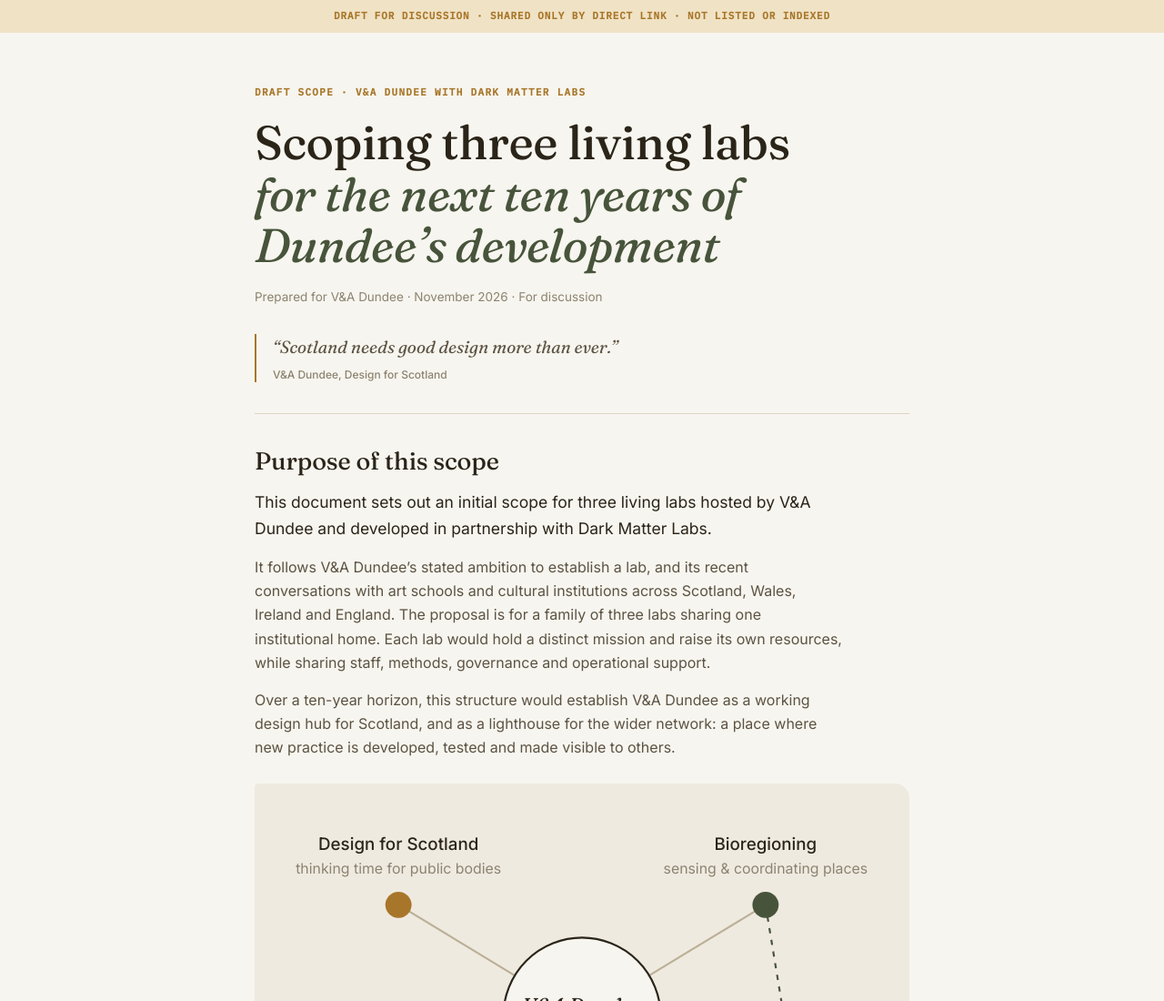
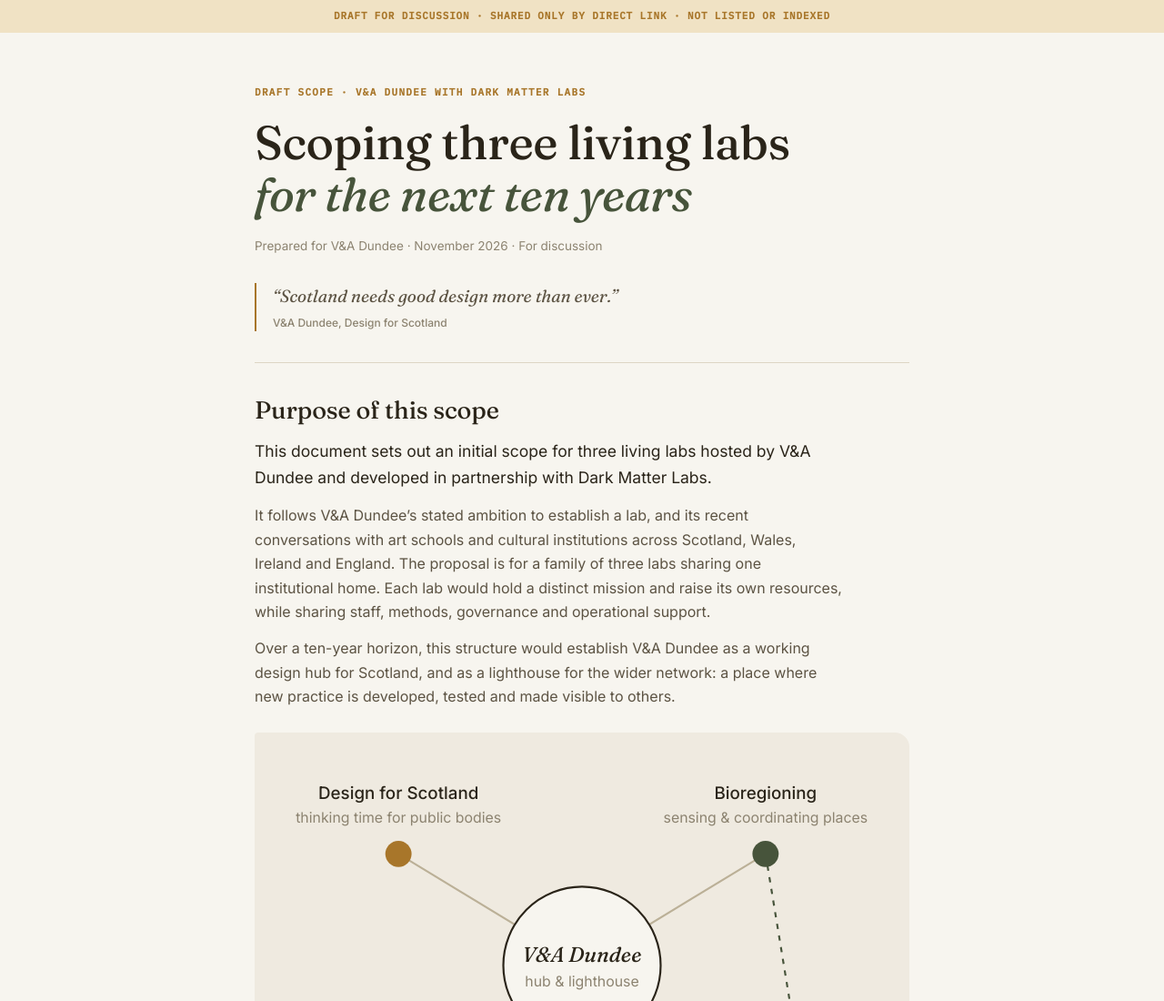
Before and after one commit to Dark-Matter-Labs/pathways, a plain HTML site: page va-dundee-labs.html in a window 1280 px wide. Shown: the top 1100 px of the page at 91% size. Drawn offline with Linux system fonts and the light colour scheme.

Commit message:
Shorten V&A Dundee labs headline
Co-Authored-By: Claude Opus 5.5 <noreply@anthropic.com>
Claude-Session: https://claude.ai/code/session_01LNLAAMtuKgnAB171iPkgJG

```diff
--- a/va-dundee-labs.html
+++ b/va-dundee-labs.html
@@ -4,7 +4,7 @@
 <meta charset="utf-8">
 <meta name="viewport" content="width=device-width, initial-scale=1">
 <meta name="robots" content="noindex, nofollow">
-<meta name="description" content="Draft scope: three living labs at V&amp;A Dundee for the next ten years of Dundee&rsquo;s development, developed with Dark Matter Labs.">
+<meta name="description" content="Draft scope: three living labs at V&amp;A Dundee for the next ten years, developed with Dark Matter Labs.">
 <title>V&amp;A Dundee Living Labs</title>
 <link rel="preconnect" href="https://fonts.googleapis.com">
 <link rel="preconnect" href="https://fonts.gstatic.com" crossorigin>
@@ -110,7 +110,7 @@ figure.map figcaption{font-size:12.5px;color:var(--ink-3);padding:8px 6px 0}
 
 <section class="hero first">
   <span class="kicker">Draft scope &middot; V&amp;A Dundee with Dark Matter Labs</span>
-  <h1>Scoping three living labs <em>for the next ten years of Dundee&rsquo;s development</em></h1>
+  <h1>Scoping three living labs <em>for the next ten years</em></h1>
   <p class="dateline">Prepared for V&amp;A Dundee &middot; November 2026 &middot; For discussion</p>
   <blockquote class="epigraph">&ldquo;Scotland needs good design more than ever.&rdquo;
     <cite>V&amp;A Dundee, Design for Scotland</cite></blockquote>
```
